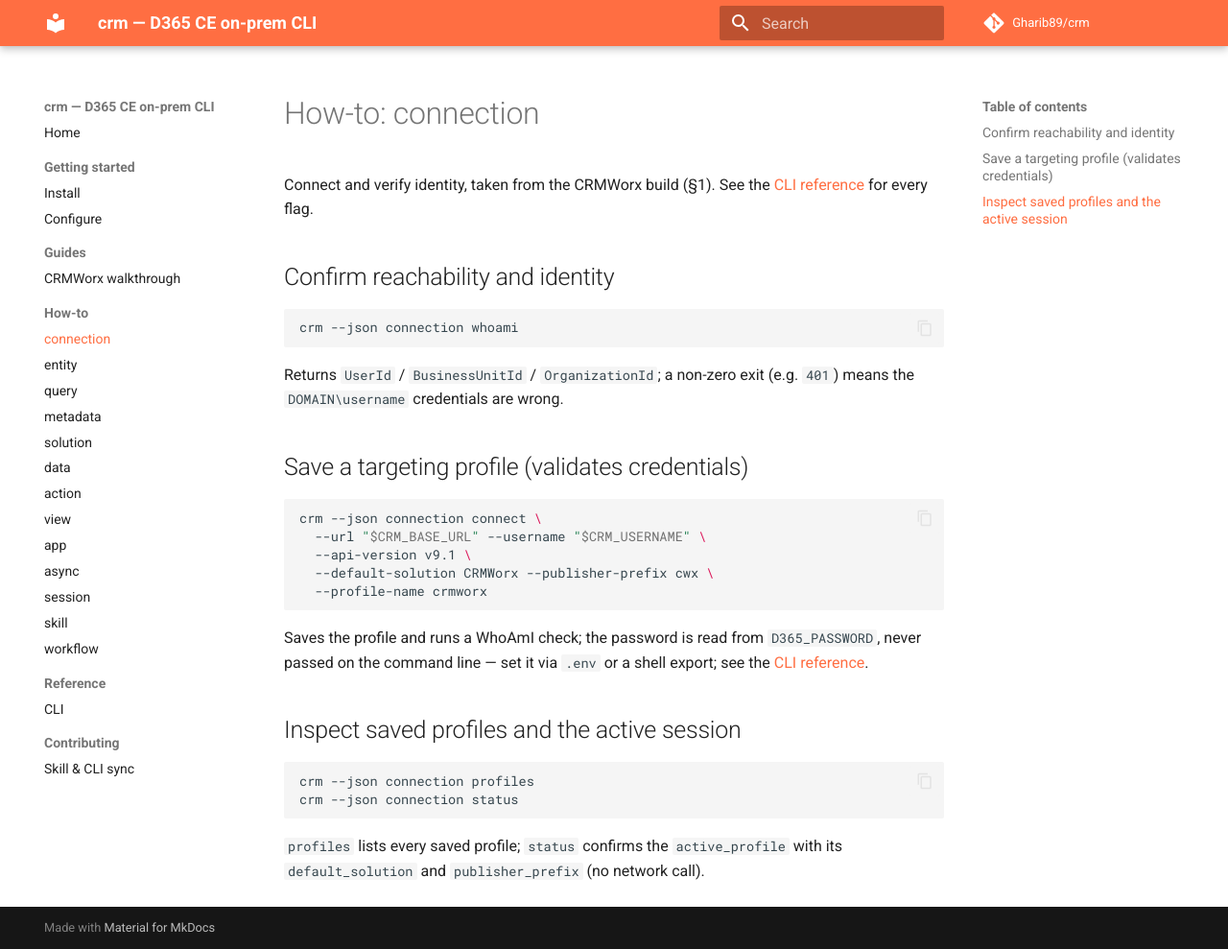
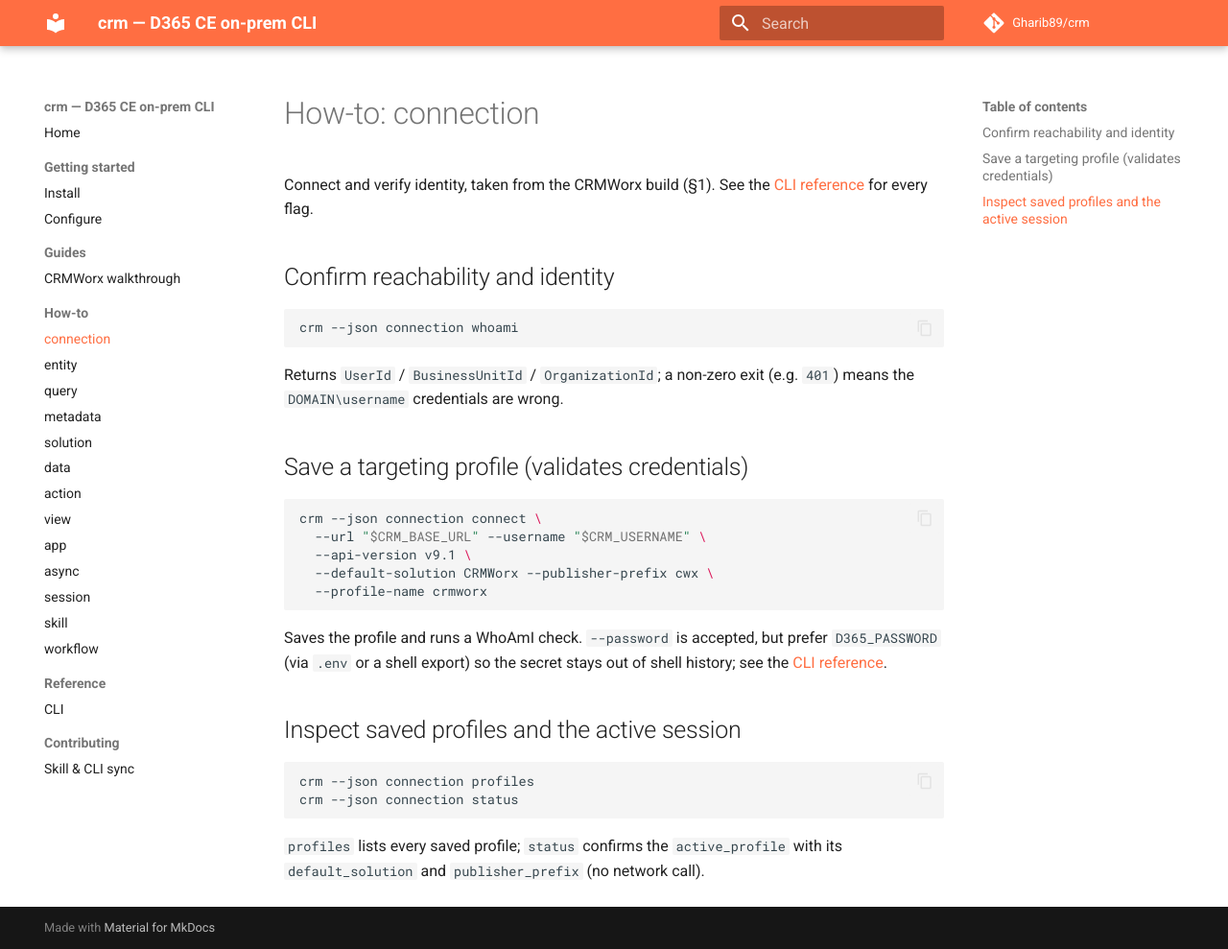
Before and after one commit to Gharib89/crm, an MkDocs documentation site: the page built from docs/how-to/connection.md, in a window 1280 px wide and 989 px high. Shown: the whole window at 96% size. Built offline with MkDocs 1.6.1 and Material for MkDocs 9.7.7, drawn with Linux system fonts in a browser that asks for light colours; comment, search, counter and statistics services are not loaded.

Commit message:
docs: fix inaccurate how-to notes flagged by Copilot (PR #40)
- connection: --password IS accepted; reword to recommend D365_PASSWORD
  rather than claim the password is never passable on the CLI
- solution: drop misleading "(no --json)" note; the zip always goes to
  -o/--output and --json only changes the printed envelope
- session: history prints raw command strings (no timestamps) and
  session info has no log-file location; correct the fabricated note

Co-Authored-By: Claude Opus 4.8 (1M context) <noreply@anthropic.com>

````diff
--- a/docs/how-to/connection.md
+++ b/docs/how-to/connection.md
@@ -19,7 +19,7 @@ crm --json connection connect \
   --default-solution CRMWorx --publisher-prefix cwx \
   --profile-name crmworx
 ```
-Saves the profile and runs a WhoAmI check; the password is read from `D365_PASSWORD`, never passed on the command line — set it via `.env` or a shell export; see the [CLI reference](../reference/cli.md).
+Saves the profile and runs a WhoAmI check. `--password` is accepted, but prefer `D365_PASSWORD` (via `.env` or a shell export) so the secret stays out of shell history; see the [CLI reference](../reference/cli.md).
 
 ## Inspect saved profiles and the active session
 
````
Also changed, not shown: docs/how-to/session.md (+1 -1 lines), docs/how-to/solution.md (+1 -1 lines).
